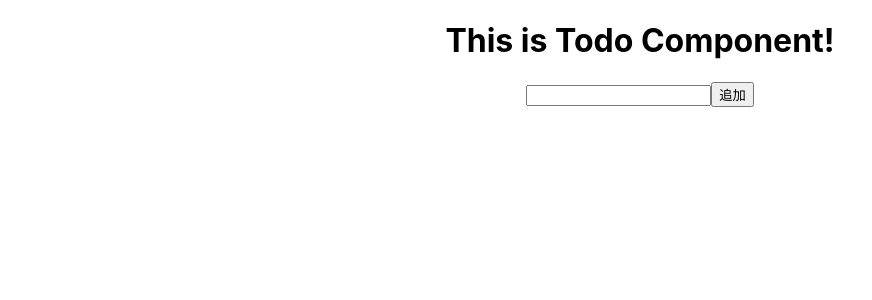
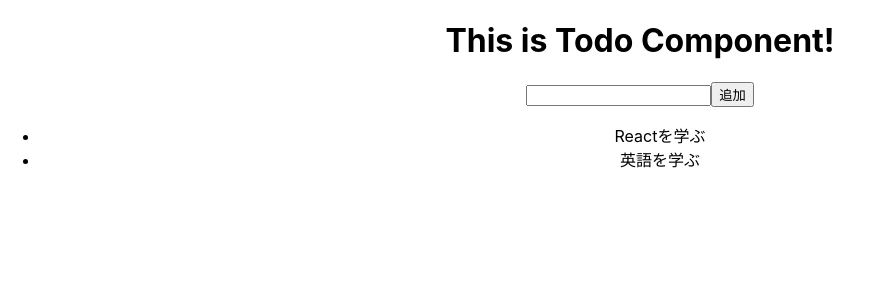
Before and after one commit to sho03/todo, a React (Create React App) app: page / in a window 1280 px wide. Shown: the top 300 px of the page, without its empty margins (0-872 px from the left). Built offline with nearby package versions, Linux system fonts and the light colour scheme.

Commit message:
feat: タスクの追加・タスクの一覧表示機能を作成

```diff
--- a/src/component/AddTodo.tsx
+++ b/src/component/AddTodo.tsx
@@ -1,11 +1,20 @@
 import React, { useState } from "react";
 
-export function AddTodo() {
+export function AddTodo(props: Props) {
 
   const [inputValue, setValue] = useState('');
 
+  const addNewTodo = () => {
+    props.addTodo(inputValue);
+    setValue('');
+  }
+
   return <div>
     <input type="text" value={inputValue} onChange={(e) => setValue(e.target.value)}/>
-    <button>追加</button>
+    <button onClick={addNewTodo}>追加</button>
   </div>
 };
+
+type Props = {
+  addTodo: (todo: string) => void
+}
--- a/src/component/TodoContainer.tsx
+++ b/src/component/TodoContainer.tsx
@@ -1,12 +1,18 @@
 import React, { useState } from "react";
 import { AddTodo } from "./AddTodo";
+import { TodoList } from "./TodoList";
 
 export function TodoContainer() {
 
-  const [todos, setTodos] = useState([]);
+  const [todos, setTodos] = useState(["Reactを学ぶ", "英語を学ぶ"]);
+
+  const addTodo = (todo: string) => {
+    setTodos(todos.concat(todo));
+  }
 
   return <div>
     <h1>This is Todo Component!</h1>
-    <AddTodo />
+    <AddTodo addTodo={addTodo}/>
+    <TodoList names={todos}/>
   </div>
 };
--- /dev/null
+++ b/src/component/TodoList.tsx
@@ -0,0 +1,14 @@
+import React from "react";
+
+export function TodoList(props: Props) {
+
+  return <div>
+    <ul>
+      {props.names.map(name => <li>{name}</li>)}
+    </ul>
+  </div>
+}
+
+type Props = {
+  names: string[]
+}
```
